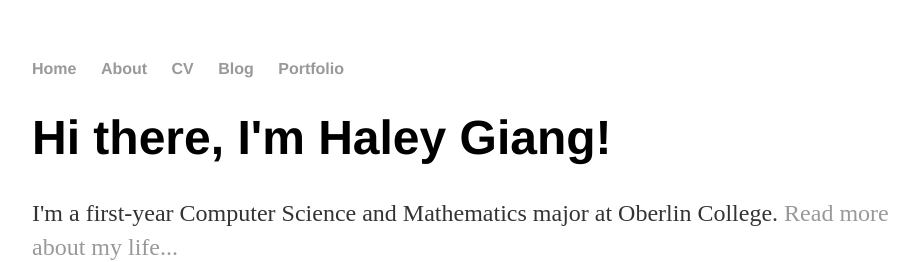
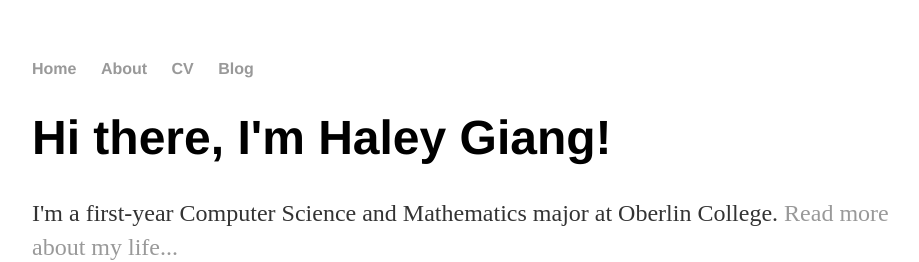
Before and after one commit to haleygiang/haleygiang.github.io, a Jekyll site: the page built from index.html, in a window 1280 px wide. Shown: the top 262 px of the page, without its empty margins (160-1079 px from the left). Built offline with Jekyll 4.4.1, drawn with Linux system fonts in a browser that asks for light colours.

Commit message:
Update default.html

```diff
--- a/_layouts/default.html
+++ b/_layouts/default.html
@@ -12,7 +12,6 @@
 		        	<li><a href="/about">About</a></li>
 	        		<li><a href="/cv">CV</a></li>
 	        		<li><a href="/blog">Blog</a></li>
-	        		<li><a href="/porfolio">Portfolio</a></li>
 	    		</ul>
 			</nav>
 			<div class="container">
```
